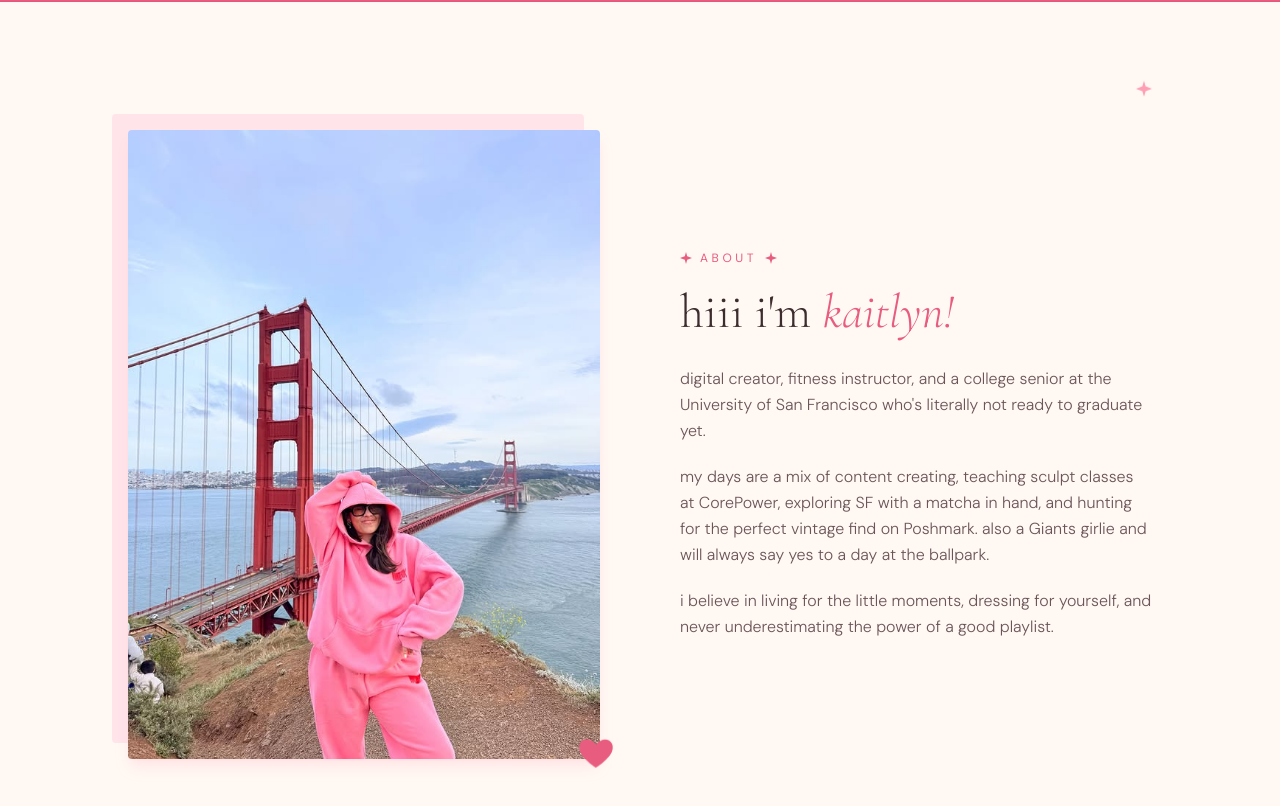
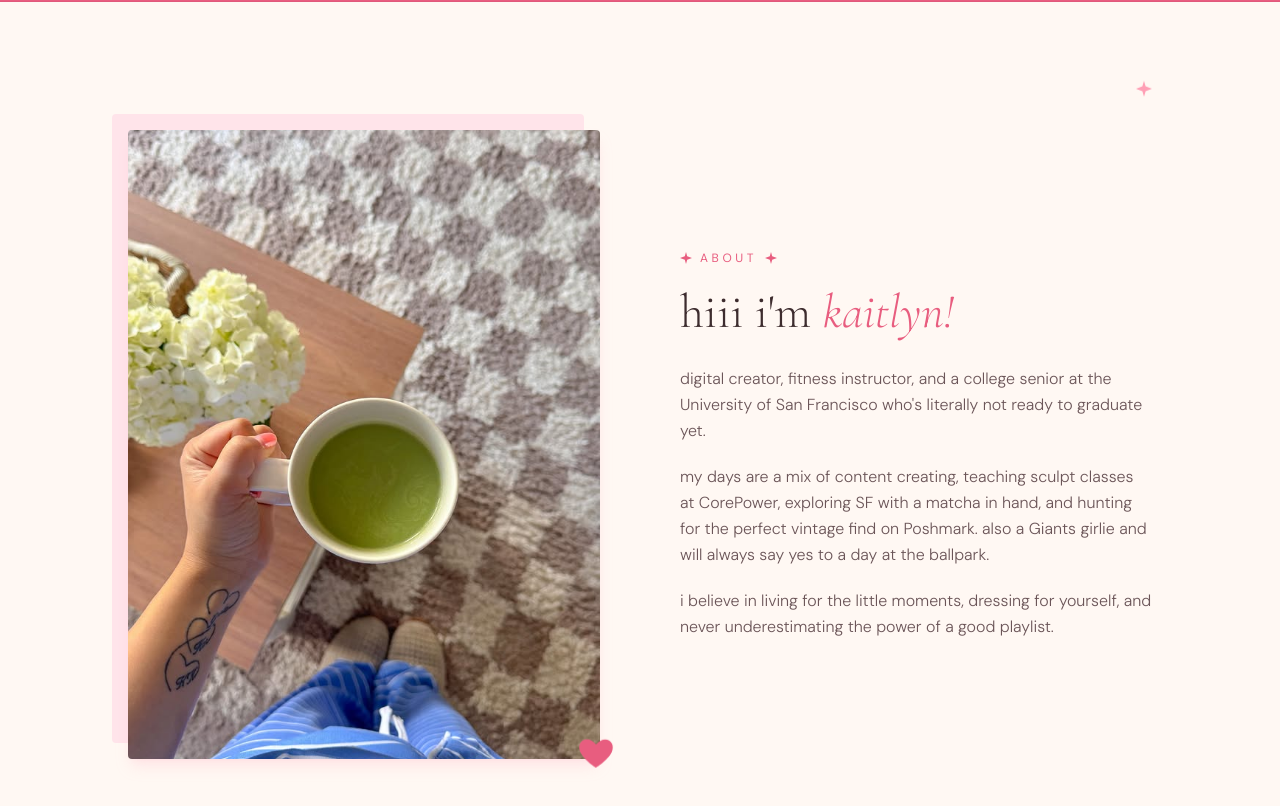
Before and after one commit to eljordp/kaitlynedejer, a React (Vite) app: page / in a window 1280 px wide. Shown: the part 860-1666 px from the top of the page. Built offline with nearby package versions, Linux system fonts and the light colour scheme.

Commit message:
About: use senior-vibes photo so Collective keeps the sweatsuit shot

```diff
--- a/src/App.jsx
+++ b/src/App.jsx
@@ -63,7 +63,7 @@ const GALLERY_IMAGES = [
 ]
 
 const PROFILE_PIC = '/img/gallery-3.jpg'
-const ABOUT_PHOTO = '/img/gallery-1.jpg'
+const ABOUT_PHOTO = '/img/gallery-8.jpg'
 
 // Scroll reveal hook
 function useReveal(options = {}) {
```
